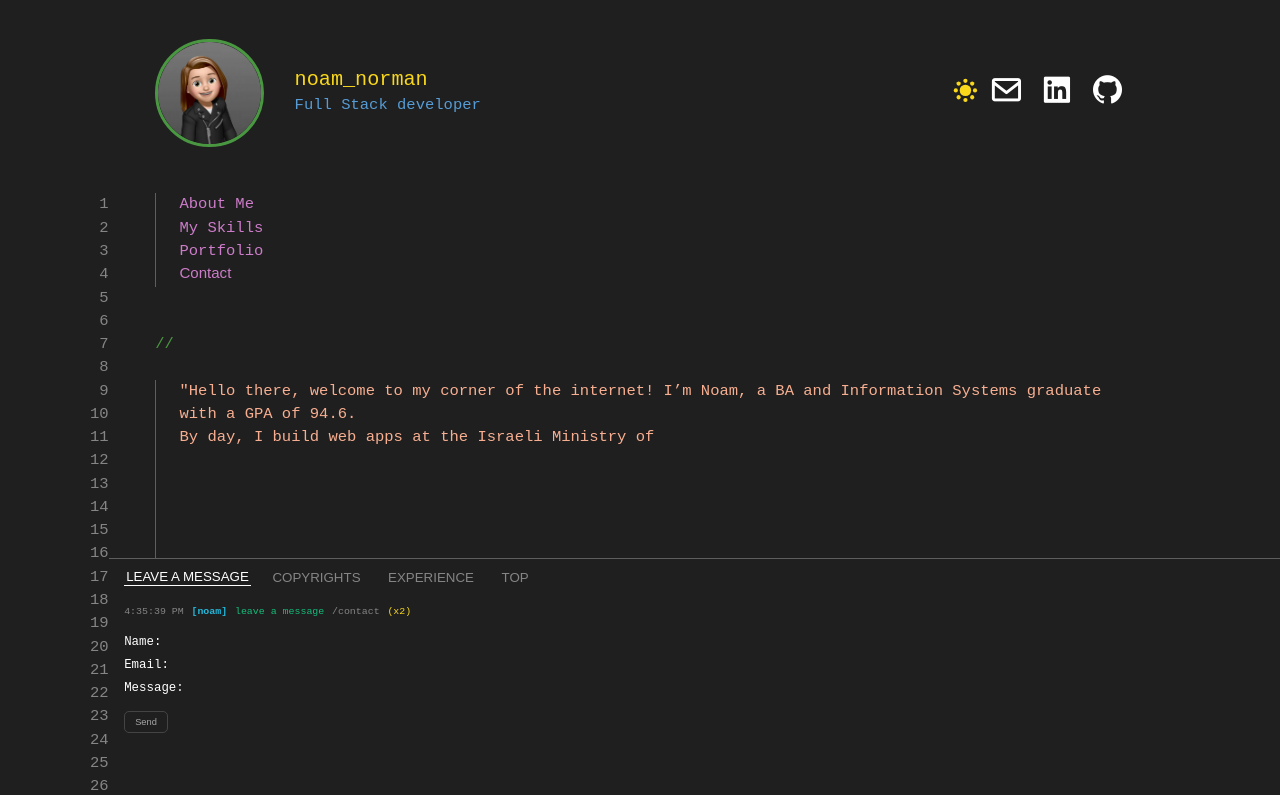
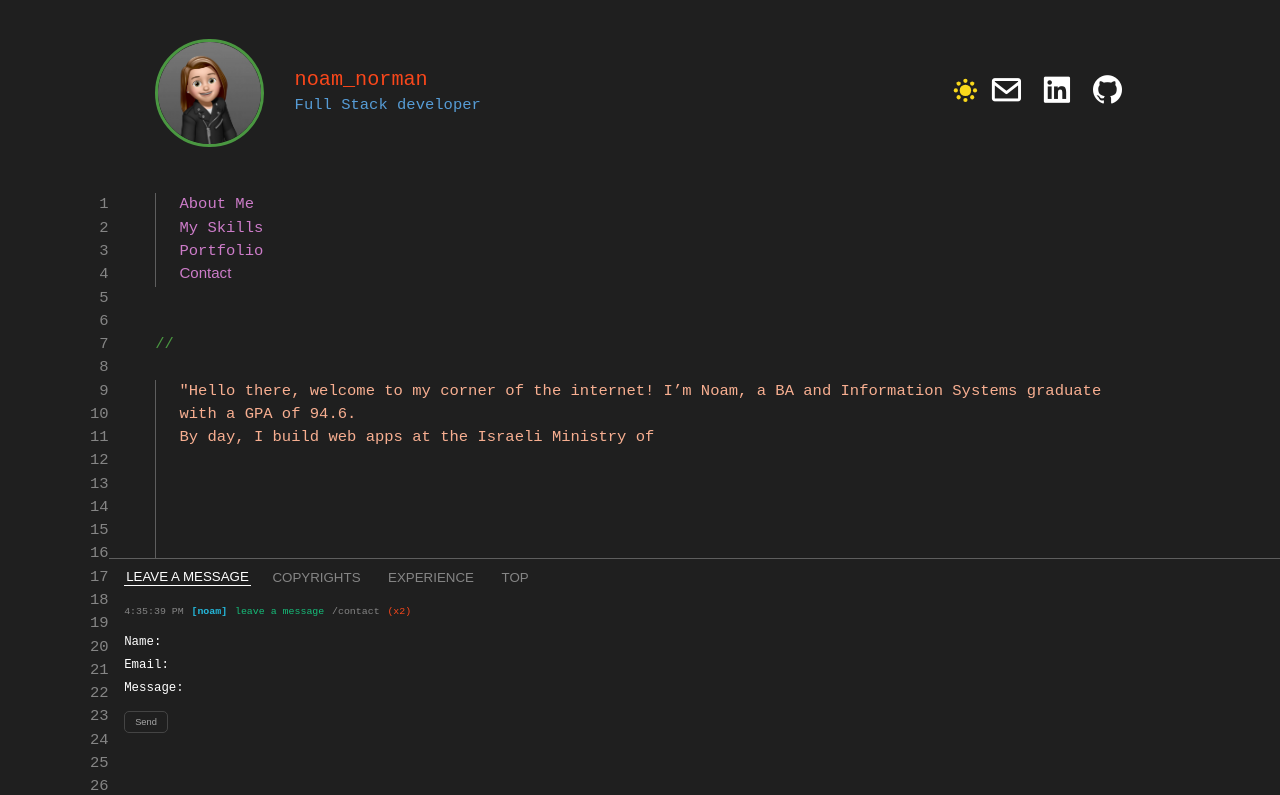
Before and after one commit to noamnorman21/my-portfolio, a React (Create React App) app: page / in a window 1280 px wide. Shown: the part 8-803 px from the top of the page. Built offline with nearby package versions, Linux system fonts and the light colour scheme.

Commit message:
Update logo color in CSS and clean up commented styles

```diff
--- a/src/index.css
+++ b/src/index.css
@@ -18,7 +18,7 @@
   --leftLineColor: #5e5e5e;
   --leftLineColorFocus: #b7b7b7;
   --numberColor: #b5cea8;
-  --logoNameColor: #f9d81b;
+  --logoNameColor: #f9471b;
   --functionColor: #d8dcab;
   --navLinksColor: #cd7cc9;
   --borderLineColor: #303030;
@@ -173,20 +173,15 @@ nav:focus-within {
   }
 
   p {
-    /* height: 1.5rem; */
     width: 100%;
     counter-increment: line;
-    /* padding-left: 35px; */
 
     &::before {
       display: flex;
       flex-direction: column;
-      /* font-size: 0.9rem; */
       content: counter(line);
-      /* width: 0.5vw; */
       margin-left: -5rem;
       margin-right: 5rem;
-      /* color: #a0a0a0; */
       color: var(--lineNumbersColor);
       width: 2em;
       text-align: right;
@@ -261,10 +256,8 @@ nav:focus-within {
     }
 
     p {
-      /* height: 1.5rem; */
       width: 100%;
       counter-increment: line;
-      /* padding-left: 35px; */
 
       &::before {
         display: flex;
```
